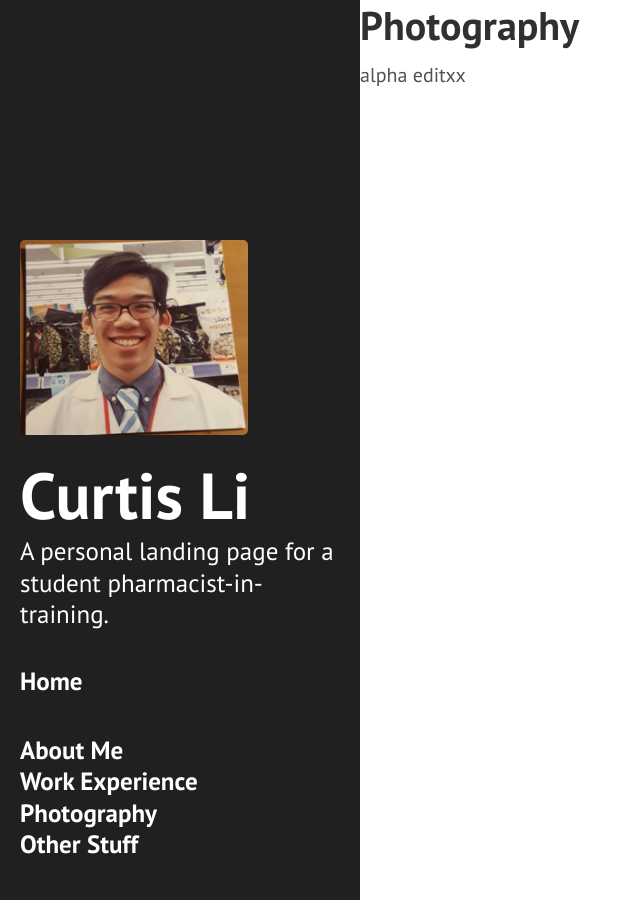
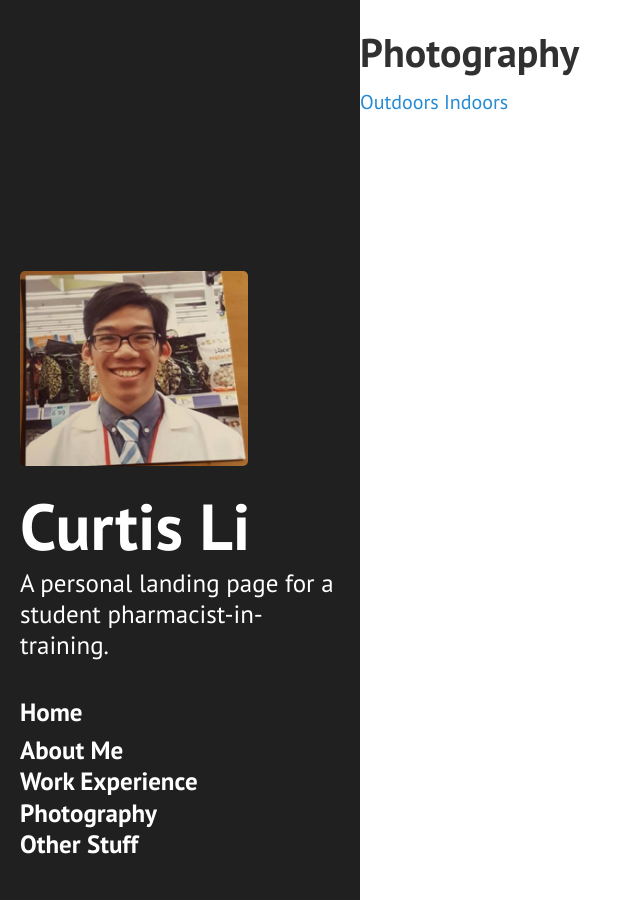
Before and after one commit to curtis-li/curtis-li.github.io, a Jekyll site: the page built from pages/Photography.html, in a window 1280 px wide. Shown: the whole page, without its empty margins (0-640 px from the left). Built offline with Jekyll 4.4.1, drawn with Linux system fonts in a browser that asks for light colours; Markdown is read by kramdown in place of the engine named in the settings.

Commit message:
photography links

```diff
--- a/_includes/sidebar.html
+++ b/_includes/sidebar.html
@@ -14,7 +14,7 @@
     <h3>
     <nav class="sidebar-nav">
       <a class="sidebar-nav-item{% if page.url == site.baseurl %} active{% endif %}" href="{{ site.baseurl }}">Home</a>
-      <br><a href="/pages/About">About Me</a>
+      <a href="/pages/About">About Me</a>
       <br><a href="/pages/Work">Work Experience</a>
       <br><a href="/pages/Photography">Photography</a>
       <br><a href="/pages/Other">Other Stuff</a>
--- /dev/null
+++ b/pages/Photography.html
@@ -0,0 +1,9 @@
+---
+layout: default
+title: Photography
+---
+
+<html>
+<h1>Photography</h1>
+<a href="Outdoors">Outdoors</a>
+<a href="Indoors">Indoors</a>
--- a/pages/Photography.md
+++ /dev/null
@@ -1,7 +0,0 @@
----
-layout: page
-title: Photography
----
-
-alpha
-editxx
--- /dev/null
+++ b/pages/Photography/Indoors.html
@@ -0,0 +1,6 @@
+---
+layout: default
+title: Indoors
+---
+
+Indoors
--- /dev/null
+++ b/pages/Photography/Outdoors.html
@@ -0,0 +1,5 @@
+---
+layout: default
+title: Outdoors
+---
+Outdoors
```
Also changed, not shown: pages/potato.html (+6 -1 lines).
